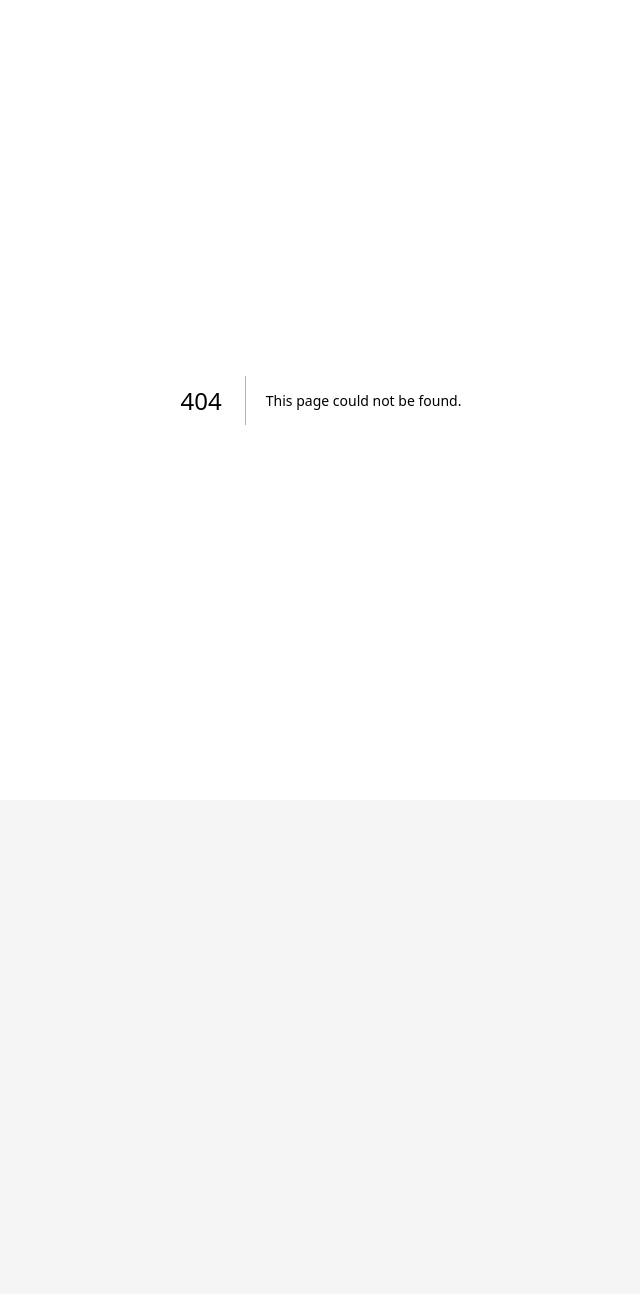
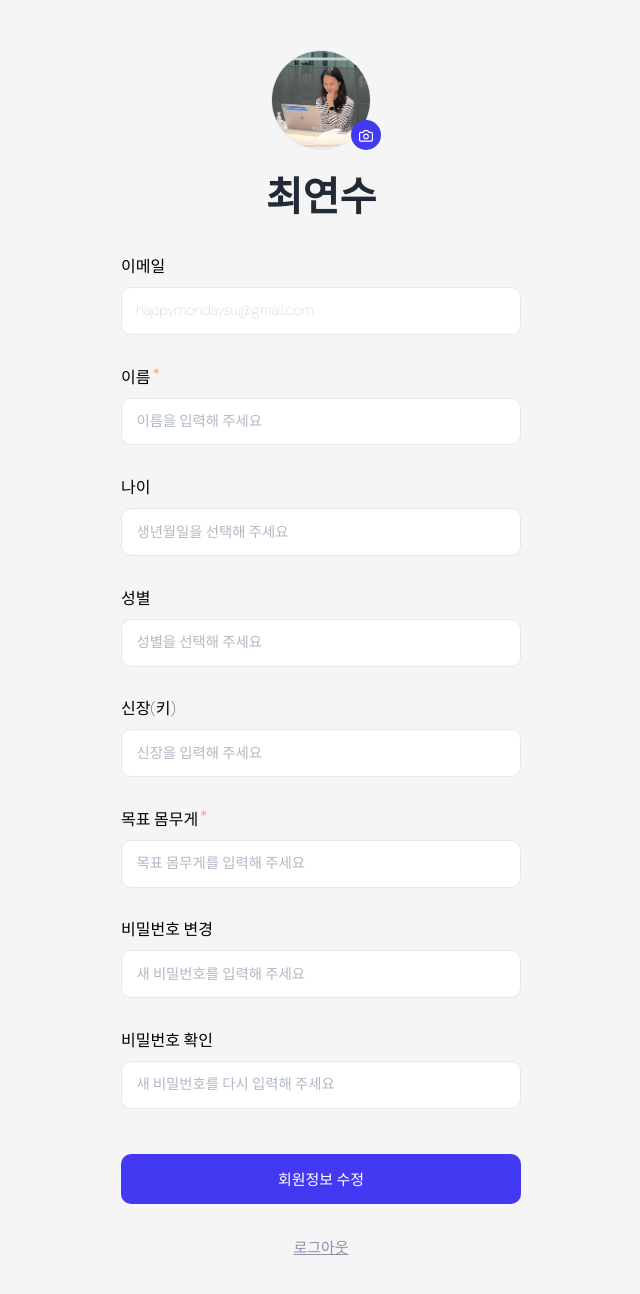
Before and after one commit to Tandanzi-Team/tan-dan-zi, a Next.js app in the folder web/: page /mypage in a window 1280 px wide. Before the commit this address had no page. Shown: the top 1294 px of the page, without its empty margins (319-959 px from the left). Before the commit the page ends 800 px from the top, so only its background shows below. Built offline with nearby package versions, Linux system fonts and the light colour scheme.

Commit message:
style: 마이페이지 레이아웃 완성

```diff
--- /dev/null
+++ b/web/app/mypage/page.tsx
@@ -0,0 +1,192 @@
+"use client"
+
+import styled from "styled-components";
+import Image from 'next/image';
+import { useRouter } from "next/navigation";
+import CameraIcon from "../../public/camera.svg"
+
+export default function MyPage () {
+  const router = useRouter();
+
+  return (
+    <>
+    <Container>
+      <ProfileImage>
+        <Image
+          src="/profile.png"
+          alt="Profile Image"
+          layout="fill"
+          objectFit="cover"
+        />
+      </ProfileImage>
+      <ImageEditButton>
+        <CameraIcon/>
+      </ImageEditButton>
+      <UserName>
+        최연수
+      </UserName>
+      <InputWrapper>
+        <InputTitle>이메일</InputTitle>
+        <InputContainer placeholder="happymondaysu@gmail.com" />
+      </InputWrapper>
+      <InputWrapper>
+        <InputTitleWrapper>
+          <InputTitle>이름</InputTitle>
+          <Necessary>*</Necessary>
+        </InputTitleWrapper>
+        <InputContainer placeholder="이름을 입력해 주세요" />
+      </InputWrapper>
+      <InputWrapper>
+        <InputTitle>나이</InputTitle>
+        <InputContainer placeholder="생년월일을 선택해 주세요" />
+      </InputWrapper>
+      <InputWrapper>
+        <InputTitle>성별</InputTitle>
+        <InputContainer placeholder="성별을 선택해 주세요" />
+      </InputWrapper>
+      <InputWrapper>
+        <InputTitle>신장(키)</InputTitle>
+        <InputContainer placeholder="신장을 입력해 주세요" />
+      </InputWrapper>
+      <InputWrapper>
+        <InputTitleWrapper>
+          <InputTitle>목표 몸무게</InputTitle>
+          <Necessary>*</Necessary>
+        </InputTitleWrapper>
+        <InputContainer placeholder="목표 몸무게를 입력해 주세요" />
+      </InputWrapper>
+      <InputWrapper>
+        <InputTitle>비밀번호 변경</InputTitle>
+        <InputContainer placeholder="새 비밀번호를 입력해 주세요" type="password" />
+      </InputWrapper>
+      <InputWrapper>
+        <InputTitle>비밀번호 확인</InputTitle>
+        <InputContainer placeholder="새 비밀번호를 다시 입력해 주세요" type="password" />
+      </InputWrapper>
+      <Button type="button" onClick={() => router.push("/login")}>
+        회원정보 수정
+      </Button>
+      <Logout>
+        로그아웃
+      </Logout>
+    </Container>
+    </>
+  )
+}
+
+const Container = styled.div`
+  display: flex;
+  flex-direction: column;
+  align-items: center;
+  justify-content: center;
+  min-height: 100vh;
+  width: 100vw;
+  padding: 1.25rem;
+`;
+
+const ProfileImage = styled.div`
+  position: relative;
+  width: 100px;
+  height: 100px;
+  margin: 30px 0px 15px 0px;
+  overflow: hidden;
+  border-radius: 50%;
+  border: 1px solid #E2E8F0;
+`;
+
+const ImageEditButton = styled.div`
+  display: flex;
+  justify-content: center;
+  align-items: center;
+  position: relative;
+  transform: translate(150%, -150%);
+  width: 30px;
+  height: 30px;
+  background-color: #4339F2;
+  border-radius: 50%;
+  cursor: pointer;
+`;
+
+const UserName = styled.div`
+  text-align: center;
+  font-size: 2.5rem;
+  font-weight: 700;
+  margin: -30px 0px 30px 0px;
+  color: #212B36;
+`;
+
+const InputWrapper = styled.div`
+  width: 100%;
+  max-width: 25rem;
+  margin-bottom: 1.8rem;
+`;
+
+const InputTitleWrapper = styled.div`
+  display: flex;
+  flex-direction: row;
+`;
+
+const InputTitle = styled.div`
+  text-align: left;
+  font-size: 1rem;
+  color: #000000;
+  margin-bottom: 10px;
+`;
+
+const Necessary = styled.div`
+  text-align: left;
+  font-size: 1rem;
+  color: #FF3A29;
+  margin: 0px 0px 10px 2px;
+`;
+
+const InputContainer = styled.input`
+  width: 100%;
+  padding: 0.9rem;
+  border: 1px solid #E2E8F0;
+  border-radius: 10px;
+  font-family: 'DM Sans', sans-serif;
+  background-color: #ffffff;
+
+  &::placeholder { /* Chrome, Firefox, Opera, Safari 10.1+ */
+    color: #64748B;
+    font-size: 0.9rem;
+    font-weight: 200;
+    opacity: 0.5;
+  }
+
+  &::-ms-input-placeholder { /* Microsoft Edge */
+    color: #64748B;
+    font-size: 0.9rem;
+    font-weight: 200;
+    opacity: 0.5;
+  }
+
+  &:focus {
+    border-color: transparent;
+    outline: 1px solid #4339F2;
+  }
+`;
+
+const Button = styled.button`
+  width: 80%;
+  max-width: 400px;
+  padding: 0.9rem 0px;
+  margin: 1rem 0rem;
+  background-color: #4339F2;
+  border-radius: 10px;
+  cursor: pointer;
+  text-align: center;
+  font-size: 15px;
+  color: #ffffff;
+  border: none;
+`;
+
+const Logout = styled.div`
+  text-align: center;
+  margin: 1rem 0rem 5rem 0rem;
+  font-size: 15px;
+  color: #8A92A6;
+  text-decoration: underline;
+  cursor: pointer;
+`;
```
Also changed, not shown: web/public/camera.svg (added), web/public/profile.png (added).
